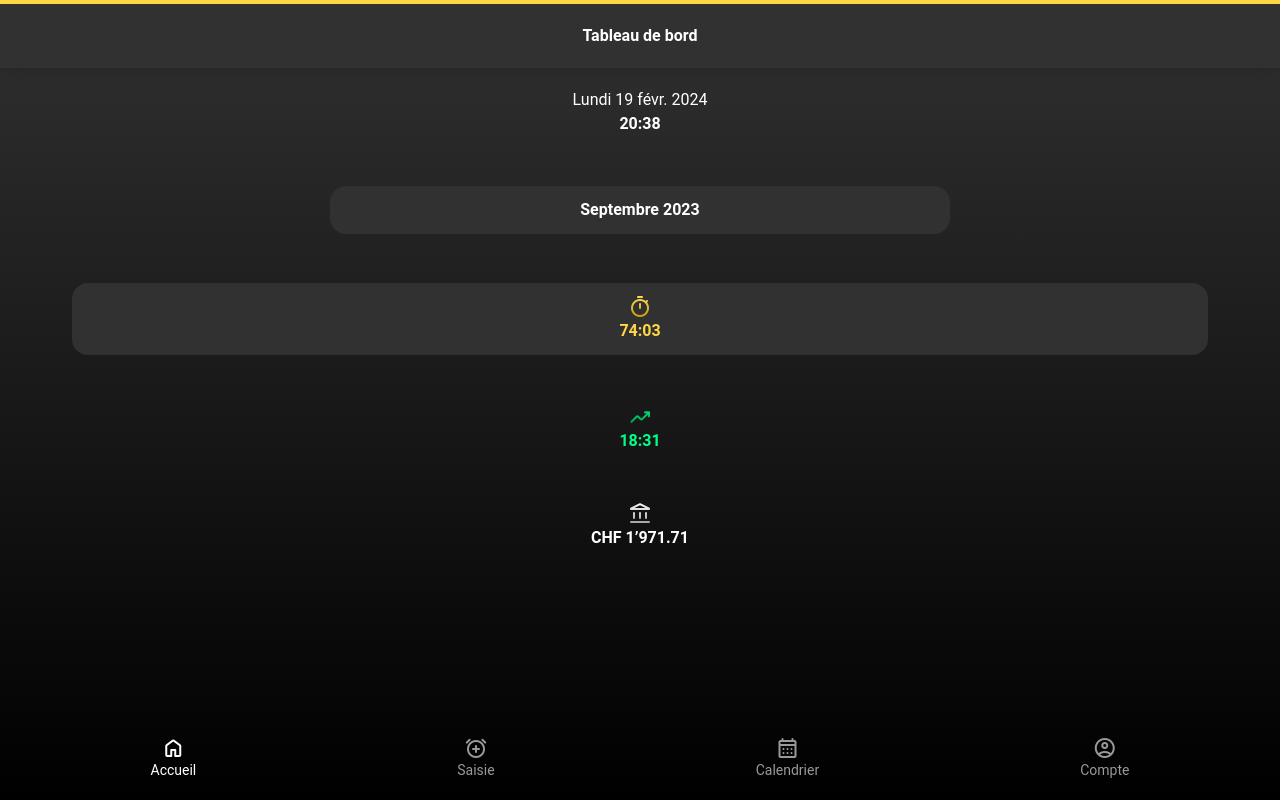
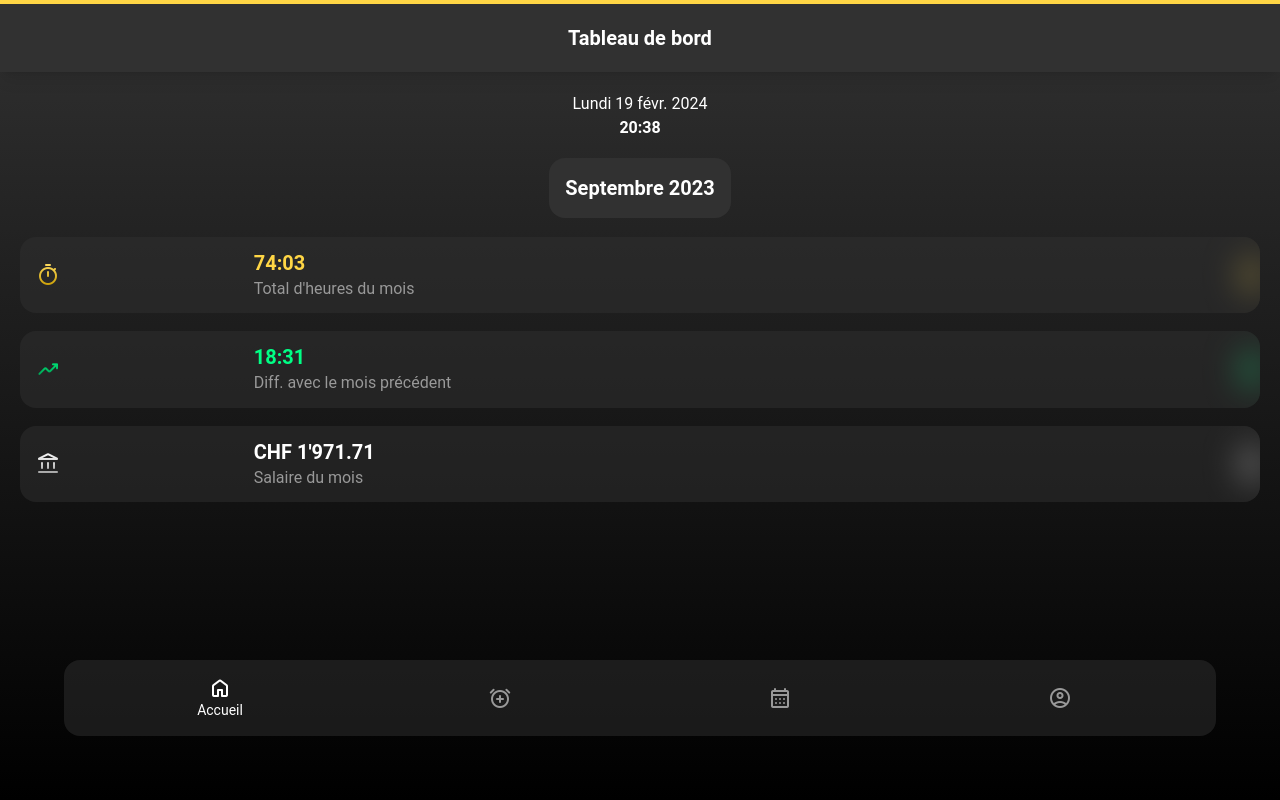
Before and after one commit to nicomeuwly/WageWizard, a Next.js app: page / in a window 1280 px wide. Built offline with nearby package versions, Linux system fonts and the light colour scheme.

Commit message:
add more style for home page and tabs

```diff
--- a/app/globals.css
+++ b/app/globals.css
@@ -6,6 +6,7 @@
   /* Colors */
   --black: #000000;
   --gray: #313131;
+  --gray-opacity: rgba(49, 49, 49, 0.5);
   --gray-2: #454545;
   --text-primary: #ffffff;
   --text-secondary: #999999;
--- /dev/null
+++ b/components/footer.module.css
@@ -0,0 +1,12 @@
+.footer {
+    padding: 5%;
+}
+
+.navigation {
+    width: 100%;
+    padding: 1rem;
+    background-color: var(--gray-opacity);
+    display: flex;
+    flex-direction: row;
+    border-radius: 1rem;
+}
--- a/components/footer.tsx
+++ b/components/footer.tsx
@@ -1,37 +1,18 @@
 "use client";
 
-import Link from "next/link";
-import { usePathname } from "next/navigation";
+import styles from "./footer.module.css";
+import FooterElement from "./footerElement";
 
 
 export default function Footer() {
-  const pathName = usePathname();
   return (
-    <footer className="p-5 w-full flex flex-row justify-around">
-      <Link
-        href="/"
-        className={"flex flex-col justify-items-center text-center focus:text-font-primary text-sm " + (pathName === "/" ? "text-font-primary" : "text-font-secondary")}
-      >
-        <span className="material-symbols-rounded text-center text-4xl">home</span>Accueil
-      </Link>
-      <Link
-        href="/entry"
-        className={"flex flex-col justify-items-center text-center focus:text-font-primary text-sm " + (pathName.includes("/entry") ? "text-font-primary" : "text-font-secondary")}
-      >
-        <span className="material-symbols-rounded text-center text-4xl">alarm_add</span>Saisie
-      </Link>
-      <Link
-        href="/calendar"
-        className={"flex flex-col justify-items-center text-center focus:text-font-primary text-sm " + (pathName.includes("/calendar") ? "text-font-primary" : "text-font-secondary")}
-      >
-        <span className="material-symbols-rounded text-center text-4xl">calendar_month</span>Calendrier
-      </Link>
-      <Link
-        href="/account"
-        className={"flex flex-col justify-items-center text-center focus:text-font-primary text-sm " + (pathName.includes("/account") ? "text-font-primary" : "text-font-secondary")}
-      >
-        <span className="material-symbols-rounded text-center text-4xl">account_circle</span>Compte
-      </Link>
+    <footer className={"w-full flex justify-center " + styles.footer}>
+      <div className={styles.navigation}>
+        <FooterElement href="" icon="home" name="Accueil" />
+        <FooterElement href="entry" icon="alarm_add" name="Saisie" />
+        <FooterElement href="calendar" icon="calendar_month" name="Calendrier" />
+        <FooterElement href="account" icon="account_circle" name="Compte" />
+      </div>
     </footer>
   );
 }
--- /dev/null
+++ b/components/footerElement.tsx
@@ -0,0 +1,27 @@
+import Link from "next/link";
+import { usePathname } from "next/navigation";
+import path from "path";
+
+export default function FooterElement(props: {
+  href: string;
+  icon: string;
+  name: string;
+}) {
+  const pathName = usePathname();
+  return (
+    <Link
+      href={"/" + props.href}
+      className={
+        "basis-1/4 flex flex-col justify-center justify-items-center text-center text-sm " +
+        (pathName.split("/")[1] === props.href
+          ? "text-font-primary"
+          : "text-font-secondary")
+      }
+    >
+      <span className="material-symbols-rounded text-center text-5xl">
+        {props.icon}
+      </span>
+      {pathName.split("/")[1] === props.href ? props.name : ""}
+    </Link>
+  );
+}
--- a/components/header.tsx
+++ b/components/header.tsx
@@ -10,7 +10,7 @@ export default function Header(props: { title: string, leftButton: { icon: strin
     return (
         <header className="bg-gray p-5 w-full border-t-4 border-yellow flex flex-row shadow-lg shadow-black/50">
             <Link href={props.leftButton.link} className={"text-left align-middle text-font-secondary " + (!displayLeftButton ? "pointer-events-none hidden" : "basis-[20%]")}><span className="material-symbols-rounded h-full align-middle">{props.leftButton.icon}</span></Link>
-            <h1 className={"font-bold text-center align-middle " + (!displayLeftButton && !displayRightButton ? "w-full" : "basis-[60%]")}>{props.title}</h1>
+            <h1 className={"text-xl font-bold text-center align-middle " + (!displayLeftButton && !displayRightButton ? "w-full" : "basis-[60%]")}>{props.title}</h1>
             <Link href={props.rightButton.link} className={"text-right align-middle text-font-secondary " + (!displayRightButton ? "pointer-events-none hidden" : "basis-[20%]")}><span className="material-symbols-rounded h-full align-middle">{props.rightButton.icon}</span></Link>
         </header>
     )
--- /dev/null
+++ b/components/statElement.module.css
@@ -0,0 +1,36 @@
+.rectangle {
+  display: flex;
+  flex-direction: row;
+  align-items: center;
+  gap: 1rem;
+  width: 100%;
+  height: 20%;
+  border-radius: 1rem;
+  padding: 1rem 0 1rem 1rem;
+  background-color: var(--gray-opacity);
+  overflow: auto;
+}
+
+.circle {
+  height: 100%;
+  z-index: -1;
+  aspect-ratio: 1/2;
+  border-radius: 30rem 2rem 2rem 30rem;
+  filter: blur(1rem);
+}
+
+.yellowCircle {
+  background: radial-gradient(circle at right, var(--yellow), var(--gray));
+}
+
+.greenCircle {
+  background: radial-gradient(circle at right, var(--green), var(--gray));
+}
+
+.redCircle {
+  background: radial-gradient(circle at right, var(--red), var(--gray));
+}
+
+.whiteCircle {
+  background: radial-gradient(circle at right, var(--text-primary), var(--gray));
+}
--- /dev/null
+++ b/components/statElement.tsx
@@ -0,0 +1,29 @@
+import styles from "./statElement.module.css";
+
+export default function StatElement(props: { icon: string, value: string, description: string }) {
+    let colors: string[] = [];
+    switch (props.icon) {
+        case "timer":
+            colors = ["yellow-symbol", "text-yellow", styles.yellowCircle];
+            break;
+        case "trending_up":
+            colors = ["green-symbol", "text-green", styles.greenCircle];
+            break;
+        case "trending_down":
+            colors = ["red-symbol", "text-red", styles.redCircle];
+            break;
+        case "account_balance":
+            colors = ["silver-symbol", "text-white", styles.whiteCircle];
+            break;
+    }
+    return (
+        <div className={styles.rectangle}>
+            <span className={"material-symbols-rounded w-min text-6xl basis-1/6 " + colors[0]}>{props.icon}</span>
+            <div className="basis-4/5">
+                <p className={"font-semibold text-xl " + colors[1]}>{props.value}</p>
+                <p className="text-font-secondary">{props.description}</p>
+            </div>
+            <div className={styles.circle + " " + colors[2]}></div>
+        </div>
+    );
+}
--- a/components/stats.tsx
+++ b/components/stats.tsx
@@ -1,19 +1,12 @@
+import StatElement from "./statElement";
+
 export default function Stats() {
     return (
         <div className="flex flex-col justify-evenly items-center h-5/6">
-            <h1 className="text-center font-bold bg-gray w-1/2 p-3 rounded-2xl">Septembre 2023</h1>
-            <div className="flex flex-col items-center bg-gray w-11/12 p-3 rounded-2xl">
-                <span className="material-symbols-rounded w-min text-6xl yellow-symbol">timer</span>
-                <p className="font-semibold text-yellow">74:03</p>
-            </div>
-            <div className="flex flex-col items-center">
-                <span className="material-symbols-rounded w-min text-6xl green-symbol">trending_up</span>
-                <p className="font-semibold text-green">18:31</p>
-            </div>
-            <div className="flex flex-col items-center">
-                <span className="material-symbols-rounded text-slate-50 w-min text-6xl silver-symbol">account_balance</span>
-                <p className="font-semibold">CHF 1’971.71</p>
-            </div>
+            <h1 className="text-center text-xl font-bold bg-gray p-4 rounded-2xl">Septembre 2023</h1>
+            <StatElement icon="timer" value="74:03" description="Total d'heures du mois" />
+            <StatElement icon="trending_up" value="18:31" description="Diff. avec le mois précédent" />
+            <StatElement icon="account_balance" value="CHF 1'971.71" description="Salaire du mois" />
         </div>
     );
 }
--- a/tailwind.config.ts
+++ b/tailwind.config.ts
@@ -22,11 +22,7 @@ const config: Config = {
         "yellow": "var(--yellow)",
         "red": "var(--red)",
         "green": "var(--green)",
-        "bg-gradient": "var(--bg-gradient)",
-        "yellow-gradient": "var(--yellow-gradient)",
-        "red-gradient": "var(--red-gradient)",
-        "green-gradient": "var(--green-gradient)",
-        "silver-gradient": "var(--silver-gradient)",
+        "bg-gradient": "var(--bg-gradient)"
       },
     },
   },
```
